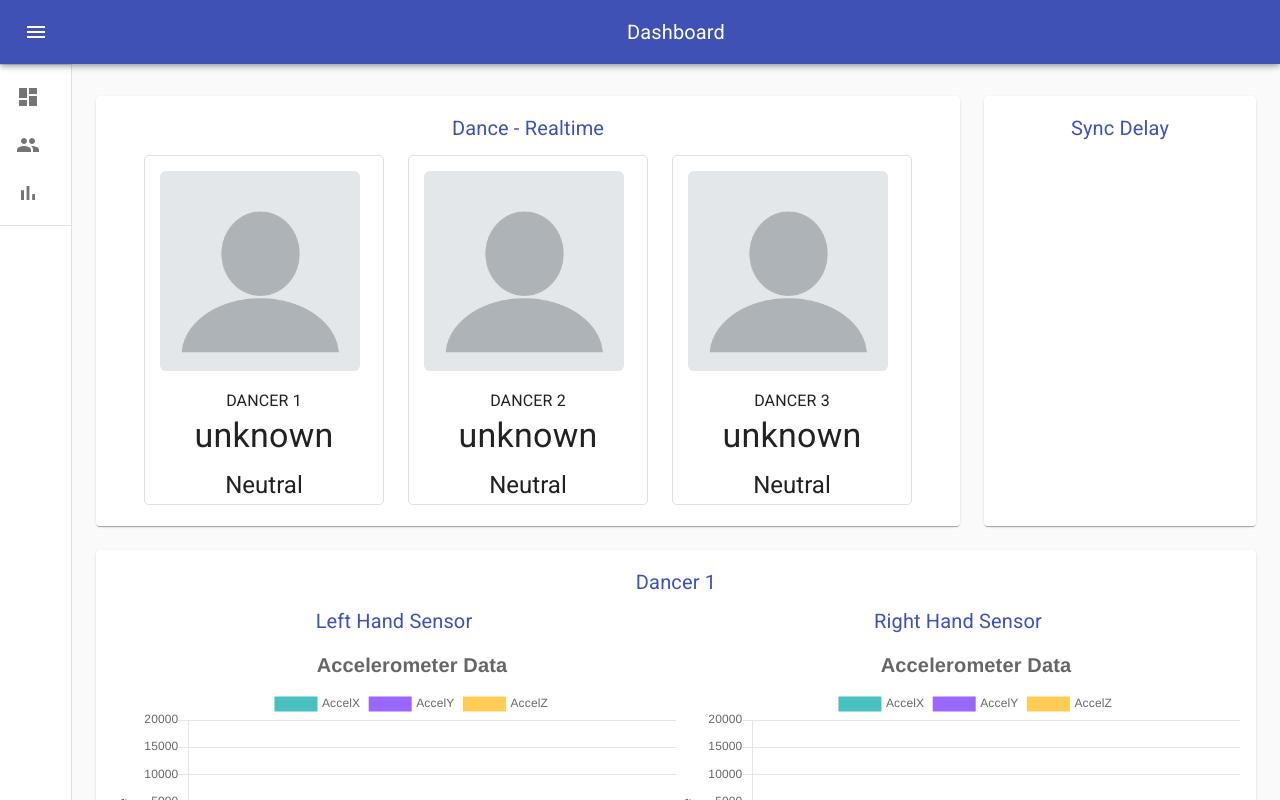
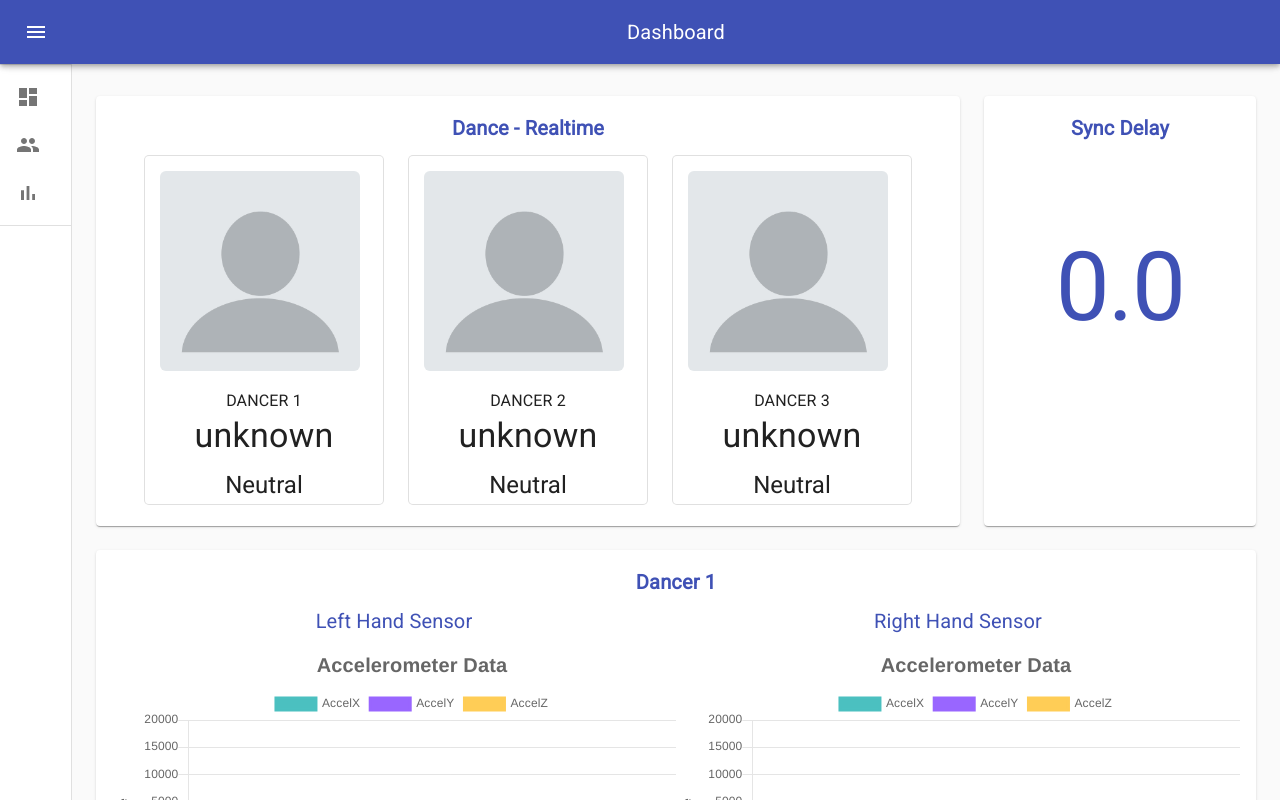
Before and after one commit to CG4002-B04/Dashboard, a React (Create React App) app in the folder root/frontend/: page / in a window 1280 px wide. Built offline with nearby package versions, Linux system fonts and the light colour scheme; no server answers.

Commit message:
[Feat] React router

```diff
--- a/root/frontend/package.json
+++ b/root/frontend/package.json
@@ -15,6 +15,7 @@
     "react": "^16.13.1",
     "react-chartjs-2": "^2.10.0",
     "react-dom": "^16.13.1",
+    "react-router-dom": "^5.2.0",
     "react-scripts": "3.4.3",
     "socket.io-client": "^2.3.0"
   },
--- a/root/frontend/src/components/ChartGroup/ChartGroup.js
+++ b/root/frontend/src/components/ChartGroup/ChartGroup.js
@@ -4,6 +4,7 @@ import { makeStyles } from '@material-ui/core/styles';
 import Typography from '@material-ui/core/Typography';
 import Grid from '@material-ui/core/Grid';
 import Paper from '@material-ui/core/Paper';
+import Box from '@material-ui/core/Box';
 import Chart from '../Chart/Chart';
 
 const useStyles = makeStyles((theme) => ({
@@ -39,20 +40,27 @@ function ChartGroup({dancer}) {
         </div>
         <div className={classes.accelGyro}>
           <Typography component="h2" variant="h6" color="primary" gutterBottom>
-          Dancer {dancer}
+            <Box fontWeight="fontWeightBold">
+              Dancer {dancer}
+            </Box>
           </Typography>
         </div>
         <div className={classes.sensor}>
           <div className={classes.accelGyro}>
             <Typography component="h2" variant="h6" color="primary" gutterBottom>
-              Left Hand Sensor
+              <Box fontWeight="fontWeightMedium">
+                Left Hand Sensor
+              </Box>
+
             </Typography>
             <Chart metric="Accelerometer" dancer={dancer} hand='Left'/>
             <Chart metric="Gyrometer" dancer={dancer} hand='Left'/>
           </div>
           <div className={classes.accelGyro}>
             <Typography component="h2" variant="h6" color="primary" gutterBottom>
-              Right Hand Sensor
+              <Box fontWeight="fontWeightMedium">
+                Right Hand Sensor
+              </Box>
             </Typography>
             <Chart metric="Accelerometer" dancer={dancer} hand='Right'/>
             <Chart metric="Gyrometer" dancer={dancer} hand='Right'/>
--- a/root/frontend/src/components/Dashboard/Dashboard.js
+++ b/root/frontend/src/components/Dashboard/Dashboard.js
@@ -1,4 +1,11 @@
 import React, {useState} from 'react';
+import {
+  BrowserRouter as Router,
+  Switch,
+  Route,
+  Link
+} from "react-router-dom";
+
 import clsx from 'clsx';
 import { makeStyles } from '@material-ui/core/styles';
 import CssBaseline from '@material-ui/core/CssBaseline';
@@ -16,10 +23,6 @@ import Paper from '@material-ui/core/Paper';
 import MenuIcon from '@material-ui/icons/Menu';
 import ChevronLeftIcon from '@material-ui/icons/ChevronLeft';
 import { mainListItems }from './listItems';
-import Accordion from '@material-ui/core/Accordion';
-import AccordionDetails from '@material-ui/core/AccordionDetails';
-import AccordionSummary from '@material-ui/core/AccordionSummary'
-import ExpandMoreIcon from '@material-ui/icons/ExpandMore'
 
 
 import EvalCardGroup from '../EvalCardGroup/EvalCardGroup'
@@ -127,6 +130,7 @@ function Dashboard() {
   const heightEvalCardGroup = clsx(classes.paper, classes.fixedHeightEvalCardGroup);
 
   return (
+    <Router>
       <div className={classes.root}>
         <CssBaseline />
         <AppBar position="absolute" className={clsx(classes.appBar, open && classes.appBarShift)}>
@@ -164,20 +168,31 @@ function Dashboard() {
         </Drawer>
         <main className={classes.content}>
           <div className={classes.appBarSpacer} />
+          <Switch>
+            <Route path="/" exact>
               <Container maxWidth="lg" className={classes.container}>
               <Grid container spacing={3}>
                 <Grid item xs={9}>
                   <Paper className={heightEvalCardGroup}>
                     <Typography component="h2" variant="h6" color="primary" gutterBottom>
+                      <Box fontWeight="fontWeightBold">
                         Dance - Realtime
+                      </Box>
                     </Typography>
                     <EvalCardGroup />
                   </Paper>
                 </Grid>
                 <Grid item xs={3}>
                   <Paper className={heightEvalCardGroup}>
-                <Typography component="h2" variant="h6" color="primary" gutterBottom>
+                    <Typography component="h2" variant="h6" color="primary"  gutterBottom>
+                      <Box fontWeight="fontWeightBold">
                         Sync Delay
+                      </Box>
+                    </Typography>
+                    <Box pt={10}>
+                    </Box>
+                    <Typography component="h1" variant="h1" color="primary"  gutterBottom>
+                      0.0
                     </Typography>
                   </Paper>
                 </Grid>
@@ -189,8 +204,19 @@ function Dashboard() {
                 <Box pt={4}>
                 </Box>
               </Container>
+            </Route>
+            <Route path="/users">
+
+            </Route>
+            <Route path="/stats">
+
+            </Route>
+          </Switch>
+
         </main>
       </div>
+    </Router>
+
   );
 }
 
--- a/root/frontend/src/components/Dashboard/listItems.js
+++ b/root/frontend/src/components/Dashboard/listItems.js
@@ -5,26 +5,36 @@ import ListItemText from '@material-ui/core/ListItemText';
 import DashboardIcon from '@material-ui/icons/Dashboard';
 import PeopleIcon from '@material-ui/icons/People';
 import BarChartIcon from '@material-ui/icons/BarChart';
+import {
+  BrowserRouter as Router,
+  Link
+} from "react-router-dom";
 
 export const mainListItems = (
     <div>
+      <Link to="/">
         <ListItem button>
           <ListItemIcon>
             <DashboardIcon />
           </ListItemIcon>
           <ListItemText primary="Dashboard" />
         </ListItem>
+      </Link>
+      <Link to="/users">
         <ListItem button>
           <ListItemIcon>
             <PeopleIcon />
           </ListItemIcon>
           <ListItemText primary="Users" />
         </ListItem>
+      </Link>
+      <Link to="/stats">
         <ListItem button>
           <ListItemIcon>
             <BarChartIcon />
           </ListItemIcon>
           <ListItemText primary="Stats" />
         </ListItem>
+      </Link>
     </div>
 );
```
Also changed, not shown: 1 other file (tests, documents, lock files or other folders). Lines whose indentation alone changed are shown as unchanged.
